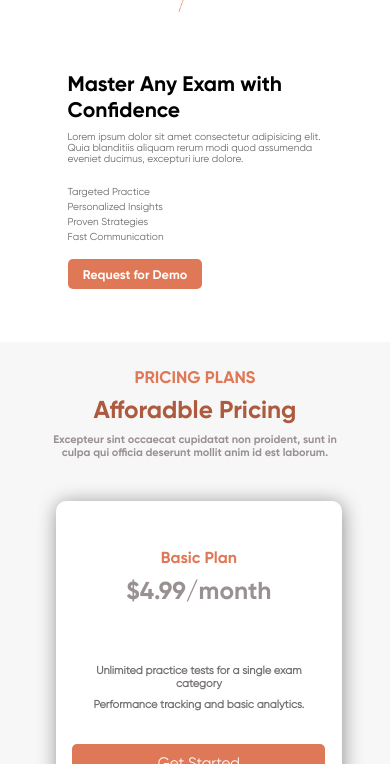
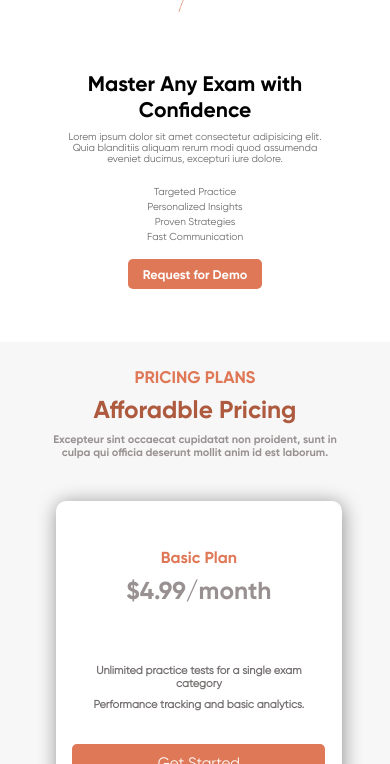
Before and after one commit to Abhishek78394/test, a plain HTML site: page index.html in a window 390 px wide. Shown: the part 1236-2000 px from the top of the page. Drawn offline with Linux system fonts and the light colour scheme.

Commit message:
second commit

```diff
--- a/index.html
+++ b/index.html
@@ -45,7 +45,7 @@
             <li>Pricing</li>
             <li>Team</li>
             <li>Contact</li>
-            <li class="download">Download</li>
+            <!-- <li class="download">Download</li> -->
           </div>
         </ul>
       </nav>
--- a/stylesheets/mobile.css
+++ b/stylesheets/mobile.css
@@ -20,7 +20,7 @@
   .menu button {
     height: 28px !important;
     border: none;
-    background-color: blueviolet;
+    background-color: #df7857;
     color: white;
     padding: 1vw 2vw !important;
     border-radius: 4px;
@@ -50,6 +50,7 @@
   }
   .second .right {
     width: 100vmin;
+    text-align: center;
   }
   .right {
     width: 100vmin;
@@ -151,6 +152,7 @@
   }
   .row{
     flex-direction: column;
+    margin-left: .3vmax;
   }
   .row h2{
     font-size: 2vmax;
@@ -178,8 +180,15 @@
   .second {
     flex-direction: column;
   }
+  .second button{
+    margin: auto;
+    margin-top: 2vh;
+  }
   .second .right h1{
     font-size: 2.5vmax;
+  }
+  .second .right .list {
+    width: 100%;
   }
   .second .right h2,.second .right .list li{
     font-size: 1.2vmax;
```
